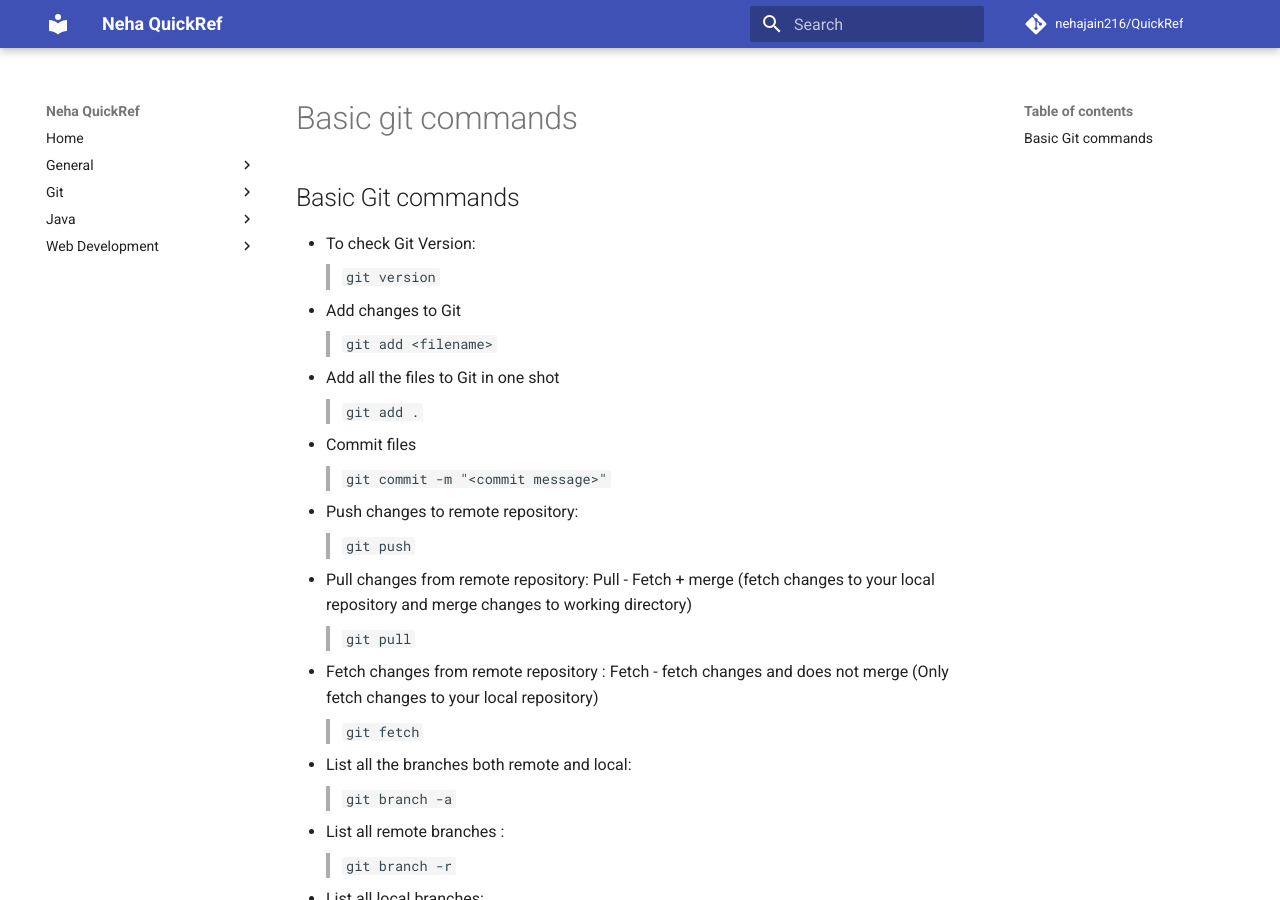
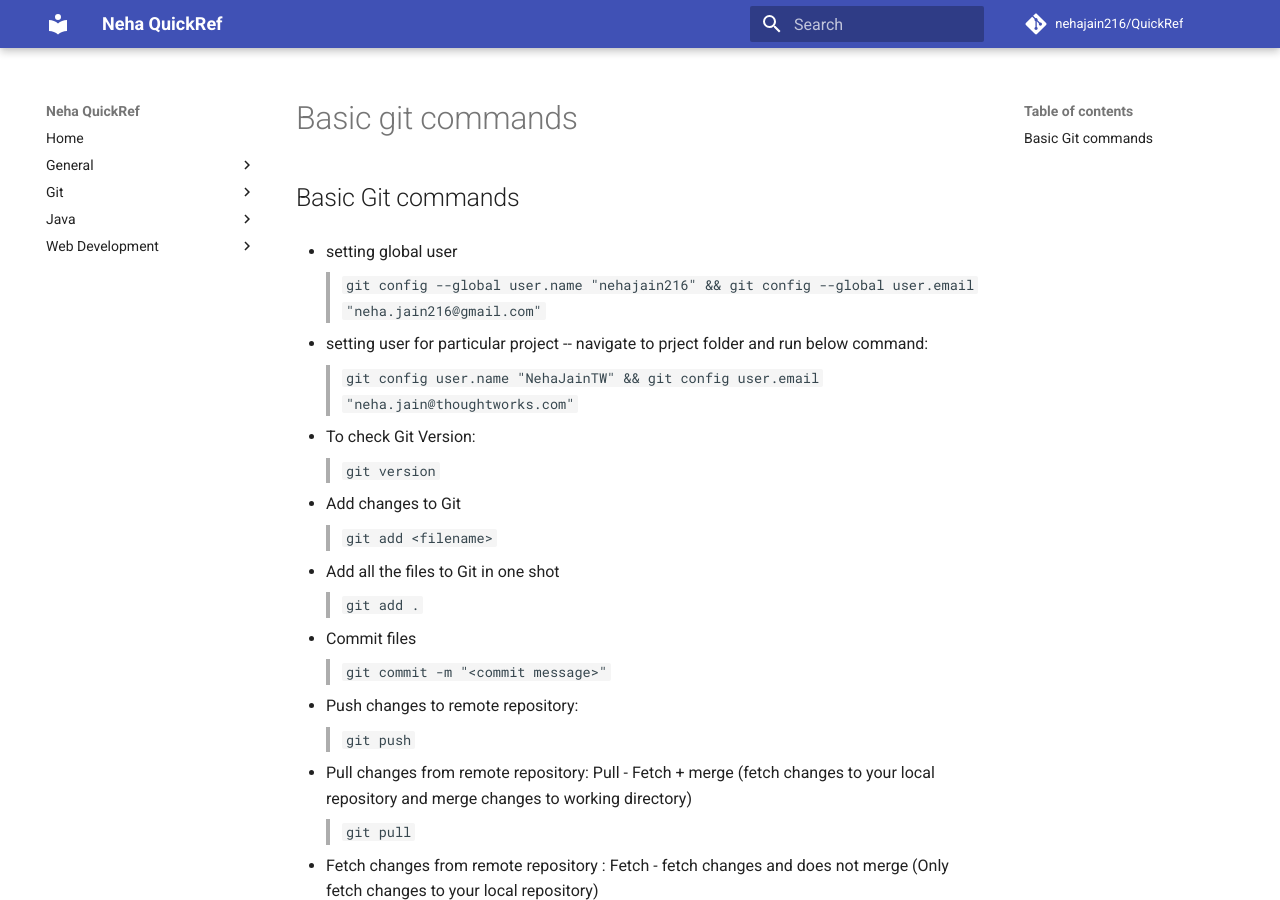
Before and after one commit to nehajain216/QuickRef, an MkDocs documentation site: the page built from docs/git/basic-git-commands.md, in a window 1280 px wide and 900 px high. Built offline with MkDocs 1.6.1 and Material for MkDocs 9.7.7, drawn with Linux system fonts in a browser that asks for light colours; comment, search, counter and statistics services are not loaded.

Commit message:
Update basic-git-commands.md

````diff
--- a/docs/git/basic-git-commands.md
+++ b/docs/git/basic-git-commands.md
@@ -1,4 +1,10 @@
 ## Basic Git commands
+* setting global user
+> ```git config --global user.name "nehajain216" && git config --global user.email "neha.jain216@gmail.com"```
+
+* setting user for particular project -- navigate to prject folder and run below command:
+>```git config user.name "NehaJainTW" && git config user.email "neha.jain@thoughtworks.com"```
+
 * To check Git Version:
 > ```git version```
 * Add changes to Git
````
